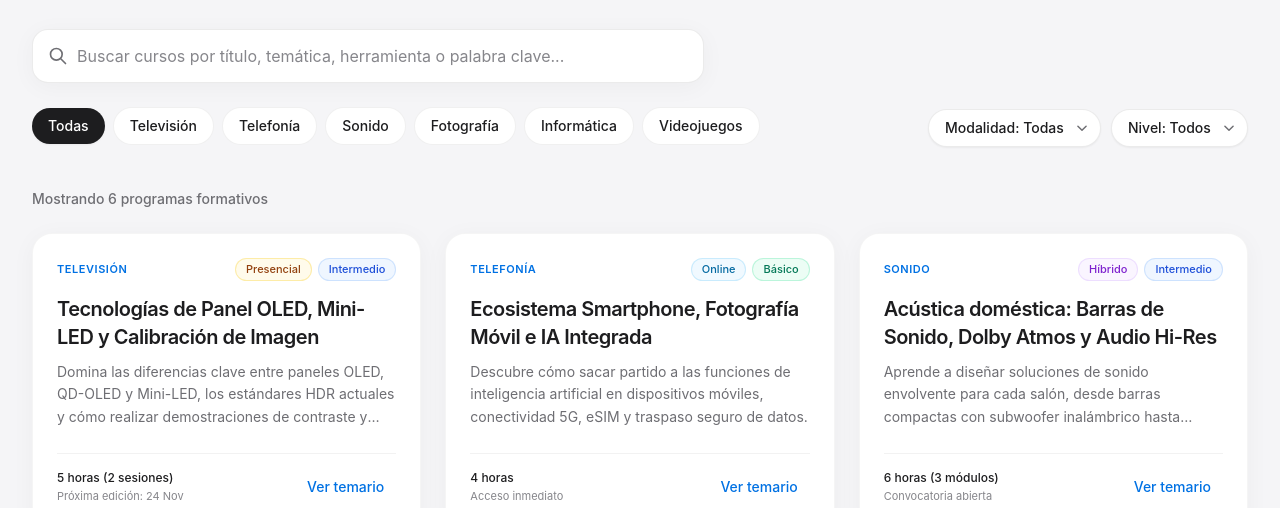
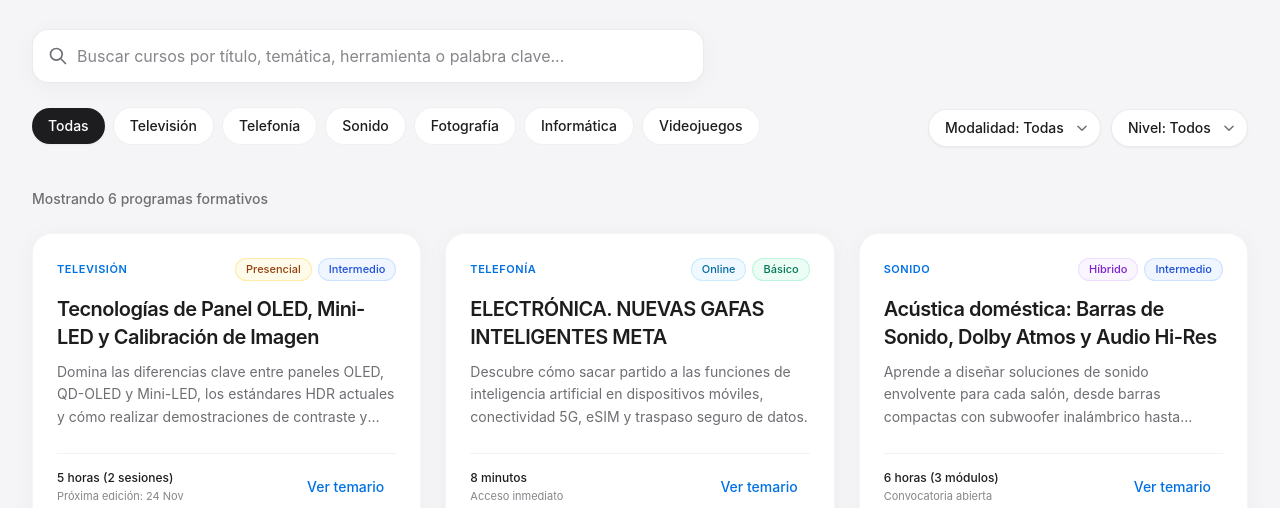
Before and after one commit to odinfantes-lab/Catalogo-de-cursos-de-Electronica, a plain HTML site: page index.html in a window 1280 px wide. Shown: the part 292-800 px from the top of the page. Drawn offline with nearby package versions, Linux system fonts and the light colour scheme.

Commit message:
Update index.html
modificacion META

```diff
--- a/index.html
+++ b/index.html
@@ -546,154 +546,154 @@
 
         const CURSOS_DATA = [
     {
-                id: "curso-tv-1",
-                titulo: "Tecnologías de Panel OLED, Mini-LED y Calibración de Imagen",
-                categoria: "Televisión",
-                modalidad: "Presencial",
-                nivel: "Intermedio",
-                duracion: "5 horas (2 sesiones)",
-                fecha: "Próxima edición: 24 Nov",
-                publico: "Especialistas de imagen y asesoramiento en sala",
-                resumen: "Domina las diferencias clave entre paneles OLED, QD-OLED y Mini-LED, los estándares HDR actuales y cómo realizar demostraciones de contraste y color en tienda.",
-                descripcion: "Un programa técnico y comercial diseñado para explicar con claridad al cliente las ventajas reales de cada tecnología de visualización, procesadores con inteligencia artificial y tasas de refresco para cine y deporte.",
-                temario: [
+        "id": "curso-tv-1",
+        "titulo": "Tecnologías de Panel OLED, Mini-LED y Calibración de Imagen",
+        "categoria": "Televisión",
+        "modalidad": "Presencial",
+        "nivel": "Intermedio",
+        "duracion": "5 horas (2 sesiones)",
+        "fecha": "Próxima edición: 24 Nov",
+        "publico": "Especialistas de imagen y asesoramiento en sala",
+        "resumen": "Domina las diferencias clave entre paneles OLED, QD-OLED y Mini-LED, los estándares HDR actuales y cómo realizar demostraciones de contraste y color en tienda.",
+        "descripcion": "Un programa técnico y comercial diseñado para explicar con claridad al cliente las ventajas reales de cada tecnología de visualización, procesadores con inteligencia artificial y tasas de refresco para cine y deporte.",
+        "temario": [
             "Módulo 1: Arquitectura de paneles OLED, QLED y retroiluminación Mini-LED",
             "Módulo 2: Estándares HDR10+, Dolby Vision y gestión del brillo máximo",
             "Módulo 3: Procesamiento de movimiento, escalado 4K/8K y modos de imagen",
             "Módulo 4: Demostración comparativa en tienda y recomendación según entorno"
         ],
-                objetivos: [
+        "objetivos": [
             "Argumentar con rigor técnico la elección entre OLED y Mini-LED",
             "Configurar los modos de imagen óptimos para exposición",
             "Resolver dudas sobre durabilidad, reflejos y consumo energético"
         ],
-                requisitos: "Conocimientos básicos de gama de televisores.",
-                enlaceInscripcion: ""
+        "requisitos": "Conocimientos básicos de gama de televisores.",
+        "enlaceInscripcion": ""
     },
     {
-                id: "curso-tel-1",
-                titulo: "Ecosistema Smartphone, Fotografía Móvil e IA Integrada",
-                categoria: "Telefonía",
-                modalidad: "Online",
-                nivel: "Básico",
-                duracion: "4 horas",
-                fecha: "Acceso inmediato",
-                publico: "Equipos comerciales de telefonía y movilidad",
-                resumen: "Descubre cómo sacar partido a las funciones de inteligencia artificial en dispositivos móviles, conectividad 5G, eSIM y traspaso seguro de datos.",
-                descripcion: "Aprende a guiar al cliente en la elección de su próximo terminal según su perfil de uso, destacando la integración con relojes inteligentes, auriculares inalámbricos y servicios en la nube.",
-                temario: [
+        "id": "curso-tel-1",
+        "titulo": "ELECTRÓNICA. NUEVAS GAFAS INTELIGENTES META",
+        "categoria": "Telefonía",
+        "modalidad": "Online",
+        "nivel": "Básico",
+        "duracion": "8 minutos",
+        "fecha": "Acceso inmediato",
+        "publico": "Equipos comerciales de telefonía y movilidad",
+        "resumen": "Descubre cómo sacar partido a las funciones de inteligencia artificial en dispositivos móviles, conectividad 5G, eSIM y traspaso seguro de datos.",
+        "descripcion": "Aprende a guiar al cliente en la elección de su próximo terminal según su perfil de uso, destacando la integración con relojes inteligentes, auriculares inalámbricos y servicios en la nube.",
+        "temario": [
             "Módulo 1: Comparativa de procesadores, pantallas LTPO y autonomía",
             "Módulo 2: Herramientas de IA en el día a día: traducción, edición y resumen",
             "Módulo 3: Gestión de eSIM, seguridad biométrica y copias en la nube",
             "Módulo 4: Venta cruzada de ecosistema: wearables y protección integral"
         ],
-                objetivos: [
+        "objetivos": [
             "Identificar el terminal idóneo según las necesidades del usuario",
             "Agilizar la puesta en marcha y migración de datos sin pérdidas",
             "Potenciar la vinculación de accesorios del ecosistema móvil"
         ],
-                requisitos: "Ninguno.",
-                enlaceInscripcion: ""
+        "requisitos": "Ninguno.",
+        "enlaceInscripcion": "https://wd3.myworkday.com/elcorteingles/learning/course/924b4b2385b61001a33f3ba729b60000?type=9882927d138b100019b928e75843018d"
     },
     {
-                id: "curso-son-1",
-                titulo: "Acústica doméstica: Barras de Sonido, Dolby Atmos y Audio Hi-Res",
-                categoria: "Sonido",
-                modalidad: "Híbrido",
-                nivel: "Intermedio",
-                duracion: "6 horas (3 módulos)",
-                fecha: "Convocatoria abierta",
-                publico: "Asesores de audio, cine en casa y televisión",
-                resumen: "Aprende a diseñar soluciones de sonido envolvente para cada salón, desde barras compactas con subwoofer inalámbrico hasta sistemas multiroom de alta fidelidad.",
-                descripcion: "El sonido representa la mitad de la experiencia cinematográfica. En este curso analizarás la conectividad HDMI eARC, la calibración acústica automática y los códecs inalámbricos sin pérdida.",
-                temario: [
+        "id": "curso-son-1",
+        "titulo": "Acústica doméstica: Barras de Sonido, Dolby Atmos y Audio Hi-Res",
+        "categoria": "Sonido",
+        "modalidad": "Híbrido",
+        "nivel": "Intermedio",
+        "duracion": "6 horas (3 módulos)",
+        "fecha": "Convocatoria abierta",
+        "publico": "Asesores de audio, cine en casa y televisión",
+        "resumen": "Aprende a diseñar soluciones de sonido envolvente para cada salón, desde barras compactas con subwoofer inalámbrico hasta sistemas multiroom de alta fidelidad.",
+        "descripcion": "El sonido representa la mitad de la experiencia cinematográfica. En este curso analizarás la conectividad HDMI eARC, la calibración acústica automática y los códecs inalámbricos sin pérdida.",
+        "temario": [
             "Módulo 1: Fundamentos de acústica en el hogar y canales de audio (3.1.2 a 9.1.4)",
             "Módulo 2: Conectividad HDMI eARC, Bluetooth LE Audio y Wi-Fi Multiroom",
             "Módulo 3: Calibración espacial y sincronización entre televisor y barra",
             "Módulo 4: Taller práctico de escucha activa y demostración con el cliente"
         ],
-                objetivos: [
+        "objetivos": [
             "Recomendar la potencia y configuración adecuada según los metros del salón",
             "Solucionar incidencias habituales de conexión eARC y latencia",
             "Incrementar la venta conjunta de soluciones de audio con televisores"
         ],
-                requisitos: "Interés en sistemas de sonido y cine en casa.",
-                enlaceInscripcion: ""
+        "requisitos": "Interés en sistemas de sonido y cine en casa.",
+        "enlaceInscripcion": ""
     },
     {
-                id: "curso-fot-1",
-                titulo: "Cámaras Mirrorless, Ópticas Luminosas y Flujo de Vídeo 4K",
-                categoria: "Fotografía",
-                modalidad: "Presencial",
-                nivel: "Avanzado",
-                duracion: "8 horas (2 jornadas)",
-                fecha: "Próxima edición: 3 Dic",
-                publico: "Especialistas en fotografía, vídeo y creación de contenido",
-                resumen: "Profundiza en sensores Full Frame y APS-C, enfoque automático por detección de sujetos, estabilización en el cuerpo y configuración para creadores de contenido.",
-                descripcion: "Un taller eminentemente práctico con equipo real para dominar el triángulo de exposición, la elección de objetivos según distancia focal y los perfiles logarítmicos para grabación de vídeo.",
-                temario: [
+        "id": "curso-fot-1",
+        "titulo": "Cámaras Mirrorless, Ópticas Luminosas y Flujo de Vídeo 4K",
+        "categoria": "Fotografía",
+        "modalidad": "Presencial",
+        "nivel": "Avanzado",
+        "duracion": "8 horas (2 jornadas)",
+        "fecha": "Próxima edición: 3 Dic",
+        "publico": "Especialistas en fotografía, vídeo y creación de contenido",
+        "resumen": "Profundiza en sensores Full Frame y APS-C, enfoque automático por detección de sujetos, estabilización en el cuerpo y configuración para creadores de contenido.",
+        "descripcion": "Un taller eminentemente práctico con equipo real para dominar el triángulo de exposición, la elección de objetivos según distancia focal y los perfiles logarítmicos para grabación de vídeo.",
+        "temario": [
             "Módulo 1: Sensores Full Frame vs. APS-C y rango dinámico",
             "Módulo 2: Guía de ópticas: focales fijas, zooms estándar y teleobjetivos",
             "Módulo 3: Enfoque híbrido con IA y ráfagas de alta velocidad",
             "Módulo 4: Configuración de vídeo 4K 10-bit, micrófonos y estabilizadores"
         ],
-                objetivos: [
+        "objetivos": [
             "Asesorar con precisión tanto a fotógrafos aficionados como profesionales",
             "Configurar cámaras mirrorless para fotografía de acción y vlogging",
             "Recomendar accesorios clave: tarjetas rápidas, trípodes y filtros"
         ],
-                requisitos: "Conocimientos básicos de exposición (apertura, velocidad e ISO).",
-                enlaceInscripcion: ""
+        "requisitos": "Conocimientos básicos de exposición (apertura, velocidad e ISO).",
+        "enlaceInscripcion": ""
     },
     {
-                id: "curso-inf-1",
-                titulo: "Arquitectura de Ordenadores, NPU e Inteligencia Artificial Local",
-                categoria: "Informática",
-                modalidad: "Online",
-                nivel: "Intermedio",
-                duracion: "5 horas",
-                fecha: "Todos los jueves",
-                publico: "Equipos de informática, movilidad y empresa",
-                resumen: "Comprende el papel de las nuevas unidades de procesamiento neuronal (NPU), memorias unificadas, almacenamiento NVMe y seguridad para teletrabajo.",
-                descripcion: "Analizamos la nueva generación de portátiles y equipos de sobremesa preparados para ejecutar modelos de IA en local, optimizando el rendimiento energético y la productividad profesional.",
-                temario: [
+        "id": "curso-inf-1",
+        "titulo": "Arquitectura de Ordenadores, NPU e Inteligencia Artificial Local",
+        "categoria": "Informática",
+        "modalidad": "Online",
+        "nivel": "Intermedio",
+        "duracion": "5 horas",
+        "fecha": "Todos los jueves",
+        "publico": "Equipos de informática, movilidad y empresa",
+        "resumen": "Comprende el papel de las nuevas unidades de procesamiento neuronal (NPU), memorias unificadas, almacenamiento NVMe y seguridad para teletrabajo.",
+        "descripcion": "Analizamos la nueva generación de portátiles y equipos de sobremesa preparados para ejecutar modelos de IA en local, optimizando el rendimiento energético y la productividad profesional.",
+        "temario": [
             "Módulo 1: CPU, GPU y NPU: cómo trabajan juntas en los equipos actuales",
             "Módulo 2: Memorias RAM de alta velocidad y estándares SSD PCIe Gen4/Gen5",
             "Módulo 3: Conectividad Thunderbolt, Wi-Fi 7 y estaciones de trabajo",
             "Módulo 4: Recomendación por perfiles: estudiante, empresa y edición creativa"
         ],
-                objetivos: [
+        "objetivos": [
             "Explicar de forma sencilla el valor de un equipo con NPU dedicada",
             "Dimensionar memoria y almacenamiento para garantizar vida útil",
             "Seleccionar monitores y periféricos ergonómicos complementarios"
         ],
-                requisitos: "Familiaridad con sistemas operativos Windows y macOS.",
-                enlaceInscripcion: ""
+        "requisitos": "Familiaridad con sistemas operativos Windows y macOS.",
+        "enlaceInscripcion": ""
     },
     {
-                id: "curso-vid-1",
-                titulo: "Ecosistema Gaming: Consolas de Nueva Generación, PC y Monitores Hz",
-                categoria: "Videojuegos",
-                modalidad: "Online",
-                nivel: "Básico",
-                duracion: "4 horas",
-                fecha: "Convocatoria abierta",
-                publico: "Asesores de videojuegos, informática y periféricos",
-                resumen: "Todo sobre tasas de refresco, tiempos de respuesta, trazado de rayos (Ray Tracing), consolas portátiles y periféricos competitivos.",
-                descripcion: "Conoce el lenguaje y las prioridades del jugador actual, desde el juego casual en familia hasta el entorno competitivo eSports, ofreciendo configuraciones equilibradas y sin cuellos de botella.",
-                temario: [
+        "id": "curso-vid-1",
+        "titulo": "Ecosistema Gaming: Consolas de Nueva Generación, PC y Monitores Hz",
+        "categoria": "Videojuegos",
+        "modalidad": "Online",
+        "nivel": "Básico",
+        "duracion": "4 horas",
+        "fecha": "Convocatoria abierta",
+        "publico": "Asesores de videojuegos, informática y periféricos",
+        "resumen": "Todo sobre tasas de refresco, tiempos de respuesta, trazado de rayos (Ray Tracing), consolas portátiles y periféricos competitivos.",
+        "descripcion": "Conoce el lenguaje y las prioridades del jugador actual, desde el juego casual en familia hasta el entorno competitivo eSports, ofreciendo configuraciones equilibradas y sin cuellos de botella.",
+        "temario": [
             "Módulo 1: Panorama actual de consolas de sobremesa, híbridas y PC portátiles",
             "Módulo 2: Monitores gaming: paneles IPS/OLED, 144Hz-360Hz, VRR y tiempo de respuesta",
             "Módulo 3: Tecnologías de reescalado gráfico y trazado de rayos",
             "Módulo 4: Periféricos esenciales: mandos pro, auriculares con audio espacial y sillas"
         ],
-                objetivos: [
+        "objetivos": [
             "Conectar con el vocabulario y necesidades de cada perfil de jugador",
             "Evitar incompatibilidades entre consola/PC y monitor (HDMI 2.1 / DisplayPort)",
             "Fomentar soluciones completas de puesto gaming"
         ],
-                requisitos: "Ninguno.",
-                enlaceInscripcion: ""
+        "requisitos": "Ninguno.",
+        "enlaceInscripcion": ""
     }
 ];
 
```
Lines whose indentation alone changed are shown as unchanged.
